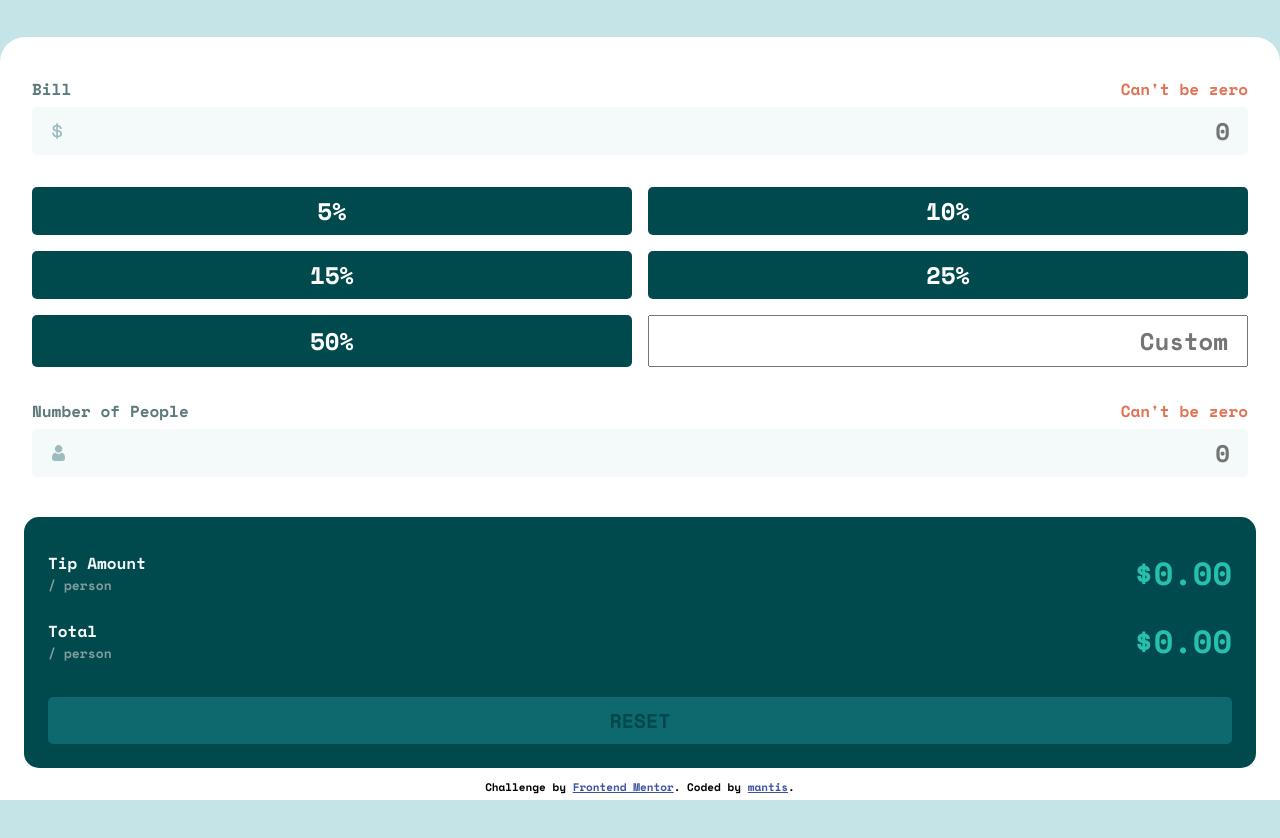
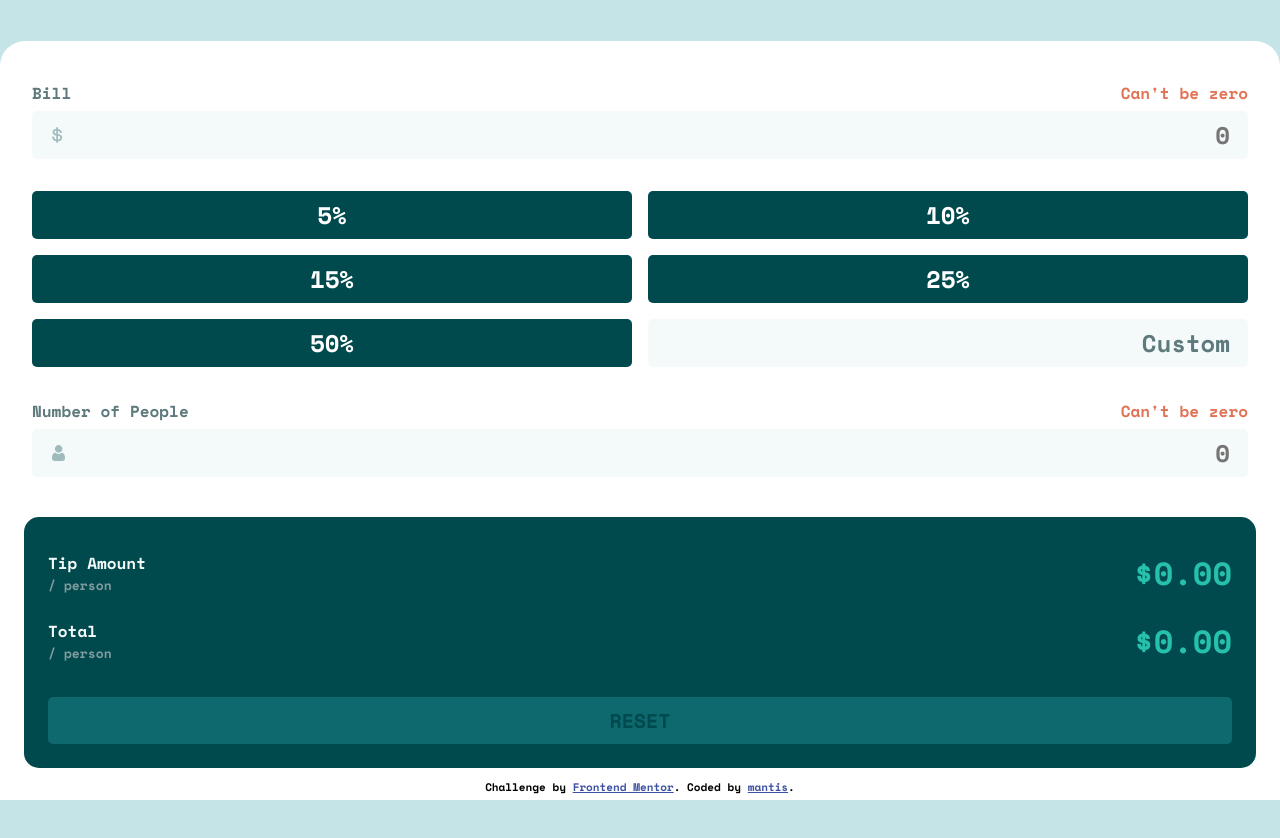
Before and after one commit to morauszkia/fm-tip-calculator, a Vue app: page / in a window 1280 px wide. Shown: the top 838 px of the page. Built offline with nearby package versions, Linux system fonts and the light colour scheme.

Commit message:
Style input fields & buttons - focus, hover and selected states

```diff
--- a/src/components/CustomTipButton.vue
+++ b/src/components/CustomTipButton.vue
@@ -36,5 +36,19 @@ input {
   font: inherit;
   text-align: right;
   padding: 0.25em 0.75em;
+  border-radius: var(--radius-sm);
+  border: none;
+  background-color: var(--light);
+  color: var(--font);
+}
+
+input::placeholder {
+  color: var(--font);
+}
+
+input.selected,
+input:focus {
+  outline: 2px solid var(--primary);
+  color: var(--dark);
 }
 </style>
--- a/src/components/FormInput.vue
+++ b/src/components/FormInput.vue
@@ -82,11 +82,11 @@ input {
 }
 
 input:focus {
-  outline: 1px solid var(--primary);
+  outline: 2px solid var(--primary);
 }
 
 input.error {
-  outline: 1px solid var(--error);
+  outline: 2px solid var(--error);
 }
 
 /* Chrome, Safari, Edge, Opera */
--- a/src/components/TipButton.vue
+++ b/src/components/TipButton.vue
@@ -31,5 +31,16 @@ button {
   border: none;
   border-radius: var(--radius-sm);
   padding: 0.25em 0.75em;
+  transition: all 0.3s ease-in;
+}
+
+button:hover {
+  background-color: var(--btn-hover);
+  color: var(--dark);
+}
+
+button.selected {
+  background-color: var(--primary);
+  color: var(--dark);
 }
 </style>
```
